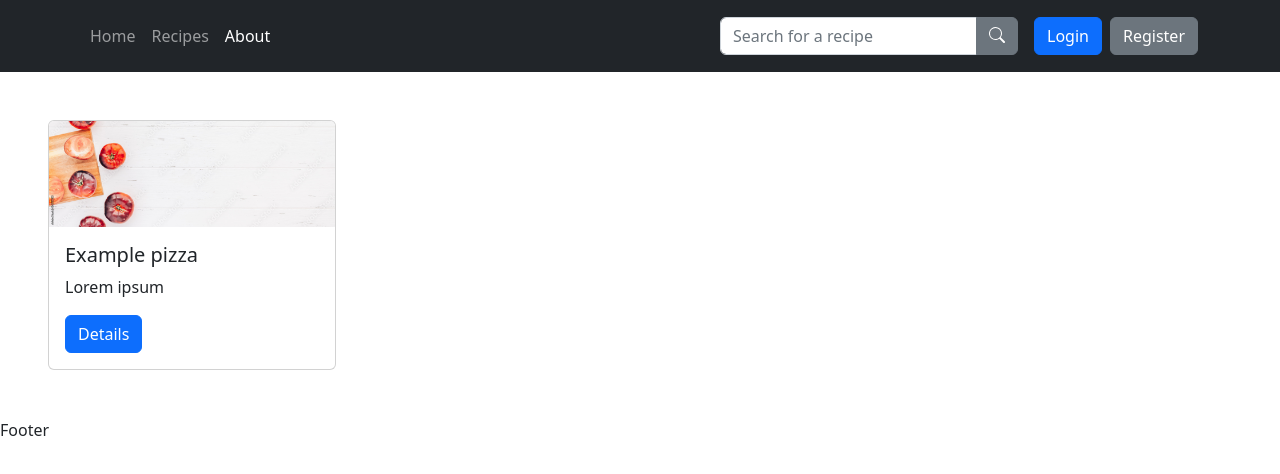
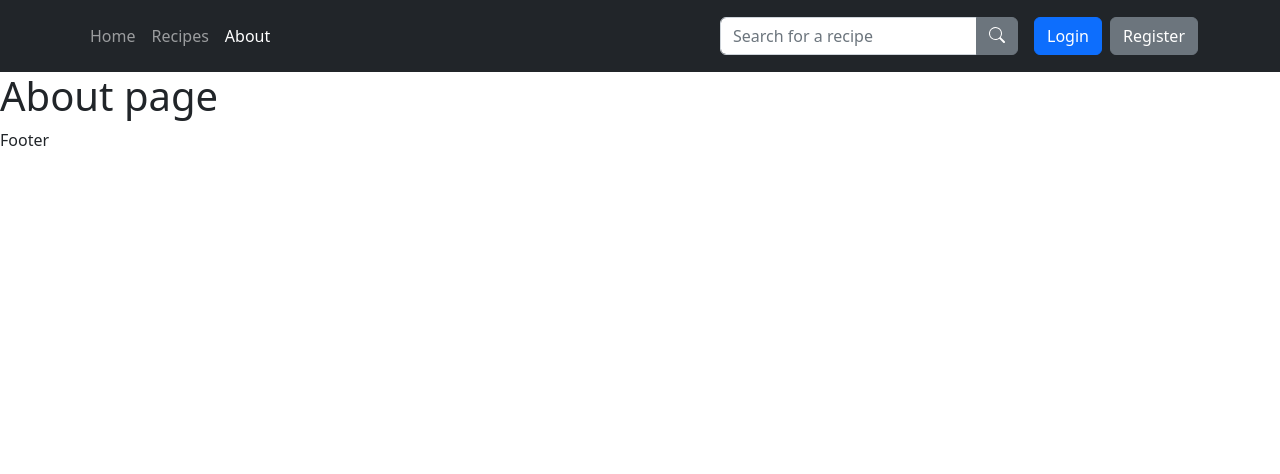
Before and after one commit to petp91/Cookbook, a React (Create React App) app in the folder client/: page /about in a window 1280 px wide. Shown: the top 474 px of the page. Built offline with nearby package versions, Linux system fonts and the light colour scheme.

Commit message:
Removed prototypes from AboutPage

```diff
--- a/client/src/pages/AboutPage.js
+++ b/client/src/pages/AboutPage.js
@@ -1,81 +1,5 @@
-import { useState } from "react";
-import { Card, Modal, Button } from "react-bootstrap";
-import ConfirmationDialog from '../components/ConfirmationDialog';
-import picture from '../assets/CardPicture.jpg';
-
-import RecipeEditor from "../components/RecipeEditor";
-
 const AboutPage = () => {
-    const ingredients = [
-        {
-            _id: "1",
-            name: "Ingredience 1"
-        },
-        {
-            _id: "2",
-            name: "Test ingredience"
-        }
-    ];
-
-    return (
-        <div className="m-5 w-75">
-            <RecipeEditor ingredients={ingredients} />
-
-            <div className="mt-5">
-                <RecipeCard />
-            </div>
-        </div>
-    );
+    return <h1>About page</h1>
 };
 
-
-
-
-// eslint-disable-next-line
-const RecipeCard = () => {
-    return (
-        <Card style={{width: '18rem'}}>
-            <Card.Img variant="top" src={picture} />
-            <Card.Body>
-                <Card.Title>Example pizza</Card.Title>
-                <Card.Text>
-                    Lorem ipsum
-                </Card.Text>
-
-                <RecipeDetails />
-            </Card.Body>
-        </Card>
-    )
-}
-
-const RecipeDetails = () => {
-    const [show, setShow] = useState(false);
-    const [showDeleteModal, setShowDeleteModal] = useState(false);
-    return (
-        <>
-            <Button onClick={() => setShow(!show)}>Details</Button>
-            <Modal show={show} onHide={() => setShow(!show)} size='lg'>
-                <Modal.Header closeButton>
-                    <Modal.Title>Example pizza</Modal.Title>
-                </Modal.Header>
-                <Modal.Body>
-                    <p>
-                        Lorem ipsum dolor sit amet, consectetur adipisicing elit. Aperiam quisquam deserunt voluptates fuga aliquid, quibusdam unde at vitae, explicabo dignissimos delectus quasi nihil dolorum impedit quia. Tempora sunt non earum quaerat quibusdam praesentium nostrum natus molestias odio optio maiores cum animi maxime quisquam nobis at repellat placeat, ducimus, excepturi enim hic. Repudiandae iste numquam quisquam doloremque, nostrum alias officiis commodi magni ducimus repellendus, ad expedita, fugiat tempora fugit ipsam eum! Cupiditate laudantium quibusdam, ab doloribus impedit inventore magni repellat vero!
-                    </p>
-
-                    <Button onClick={() => setShowDeleteModal(true)}>Delete</Button>
-                    <ConfirmationDialog
-                        show={showDeleteModal}
-                        onConfirm={() => { alert('Confirmed!'); setShowDeleteModal(false); }}
-                        onCancel={() => setShowDeleteModal(false)}
-                        title='Confirm delete'
-                    >
-                        Are you sure you want to delete this recipe?
-                    </ConfirmationDialog>
-                </Modal.Body>
-            </Modal>
-        </>
-    )
-}
-
 export default AboutPage;
```
